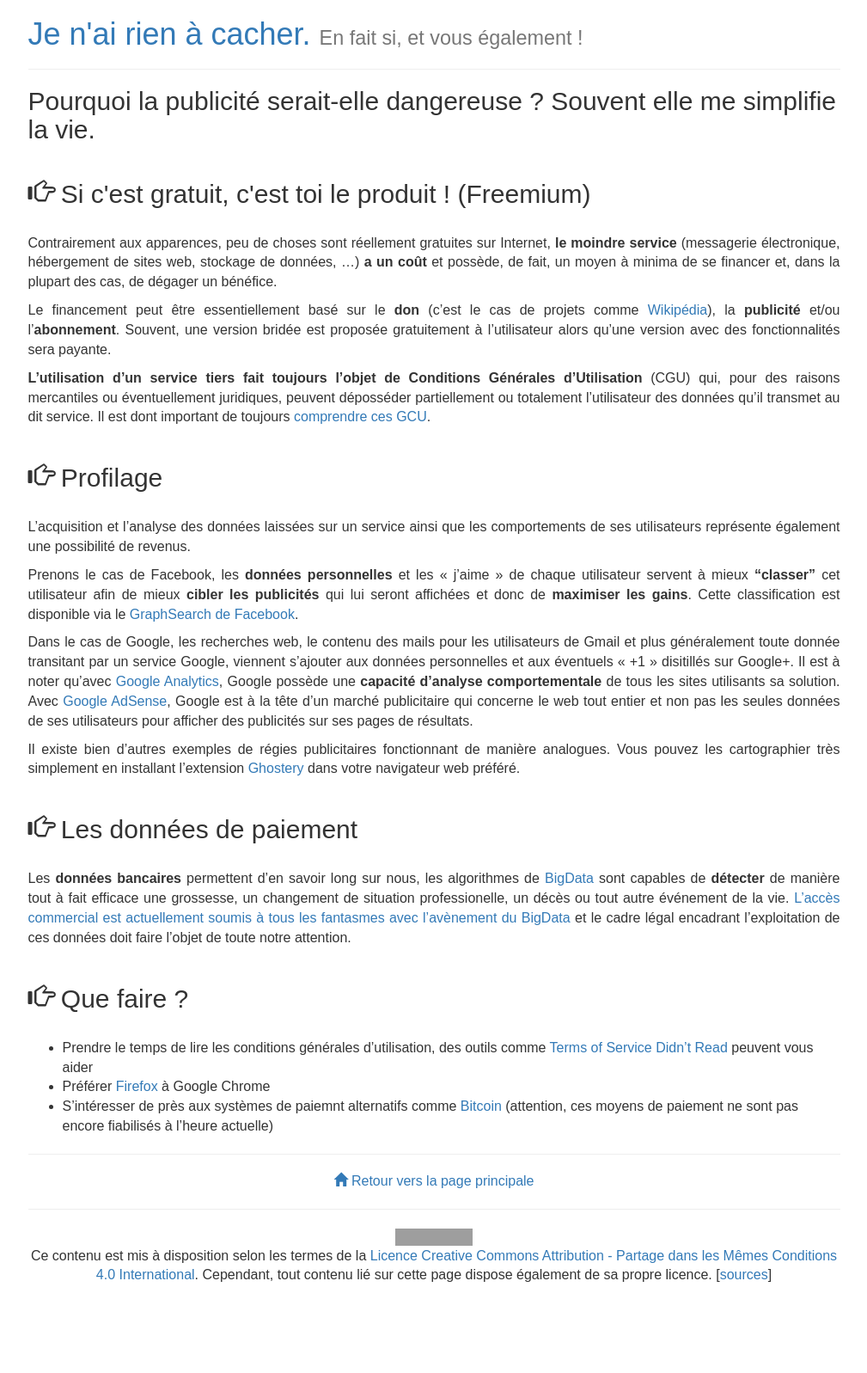
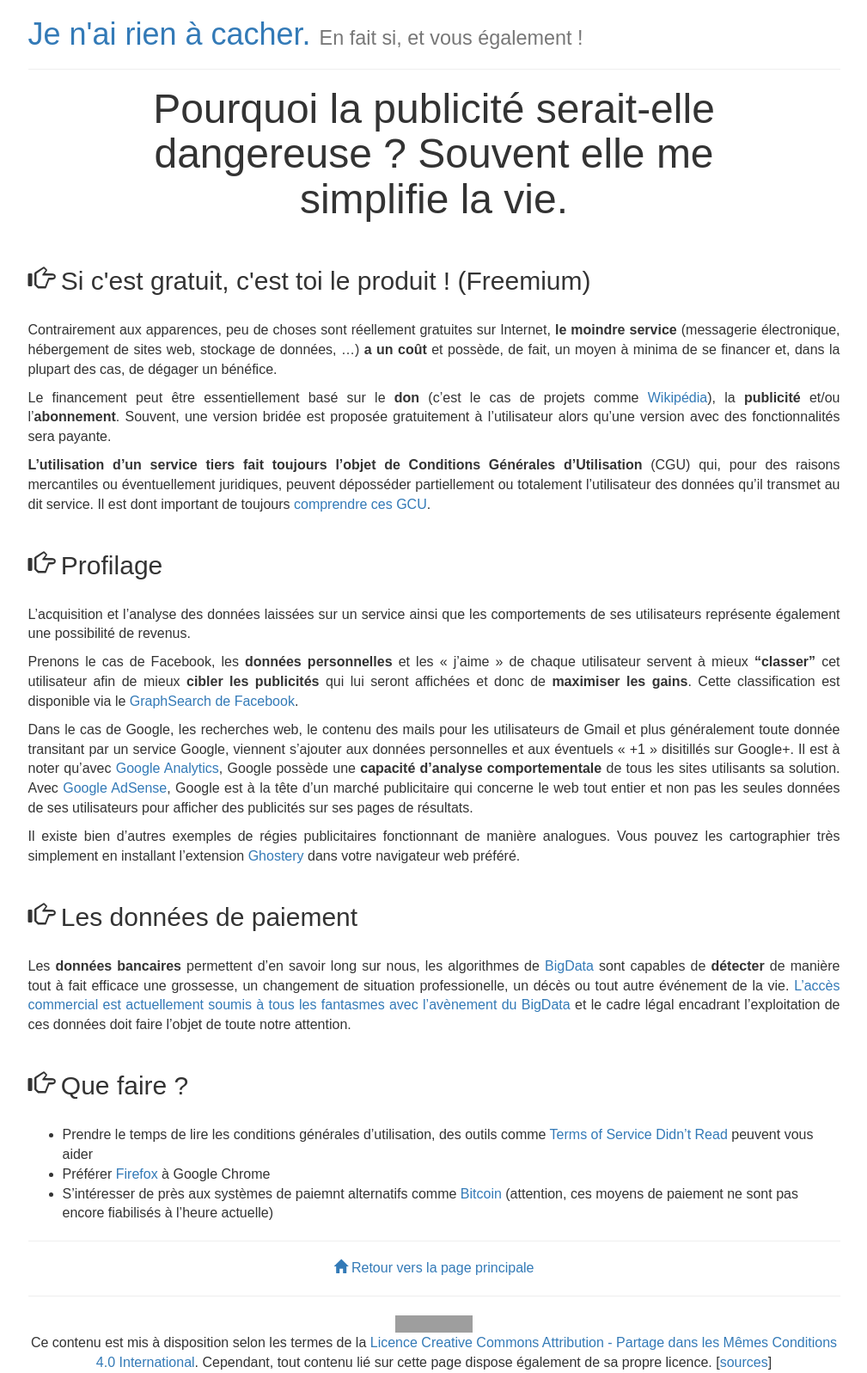
Before and after one commit to willdurand/jenairienacacher.fr, a Jekyll site: the page built from _posts/2014-01-23-publicite-gratuite.md, in a window 1280 px wide. Shown: the whole page at 86% size, without its empty margins (135-1144 px from the left). Built offline with Jekyll 4.4.1, drawn with Linux system fonts in a browser that asks for light colours; some web fonts are replaced; Markdown is read by kramdown in place of the engine named in the settings; comment, search, counter and statistics services are not loaded; before the commit the page ends 1495 px from its top, so only the background shows below that; grey boxes are pictures that could not be loaded.

Commit message:
tweaks again

```diff
--- a/_layouts/index.html
+++ b/_layouts/index.html
@@ -3,7 +3,7 @@ layout: default
 ---
 
 <div clas="container">
-    <h1>Je n'ai rien à cacher. <small>En fait si, et vous également !</small></h1>
+    <h1><a href="/">Je n'ai rien à cacher.</a> <small>En fait si, et vous également !</small></h1>
     <hr>
 
     {{ content }}
--- a/_layouts/page.html
+++ b/_layouts/page.html
@@ -6,7 +6,7 @@ layout: default
     <h1><a href="/">Je n'ai rien à cacher.</a> <small>En fait si, et vous également !</small></h1>
     <hr>
 
-    <h2>{{ page.title }}</h2>
+    <h1 class="title">{{ page.title }}</h1>
 
     {{ content }}
 
--- a/css/main.css
+++ b/css/main.css
@@ -44,3 +44,10 @@ h4 {
 .no-margin {
     margin: 0;
 }
+
+.title {
+    font-size: 3em;
+    text-align: center;
+    margin: 0 auto 1em auto;
+    width: 80%;
+}
```
Also changed, not shown: index.md (+1 -1 lines).
